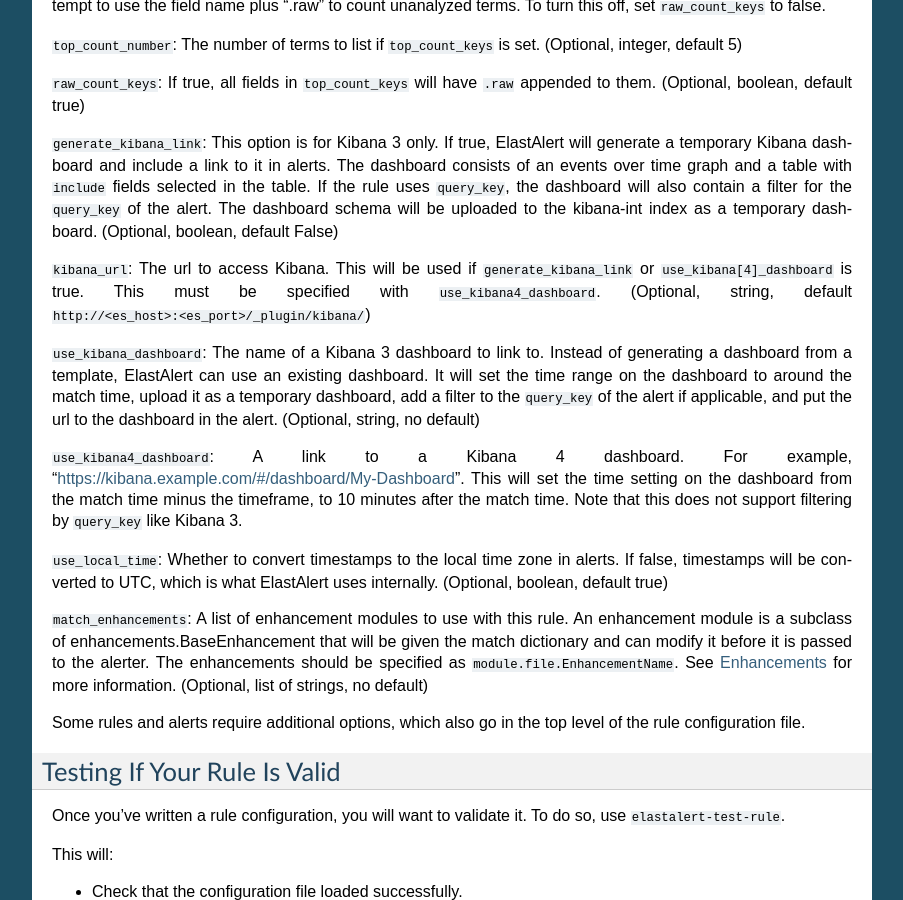
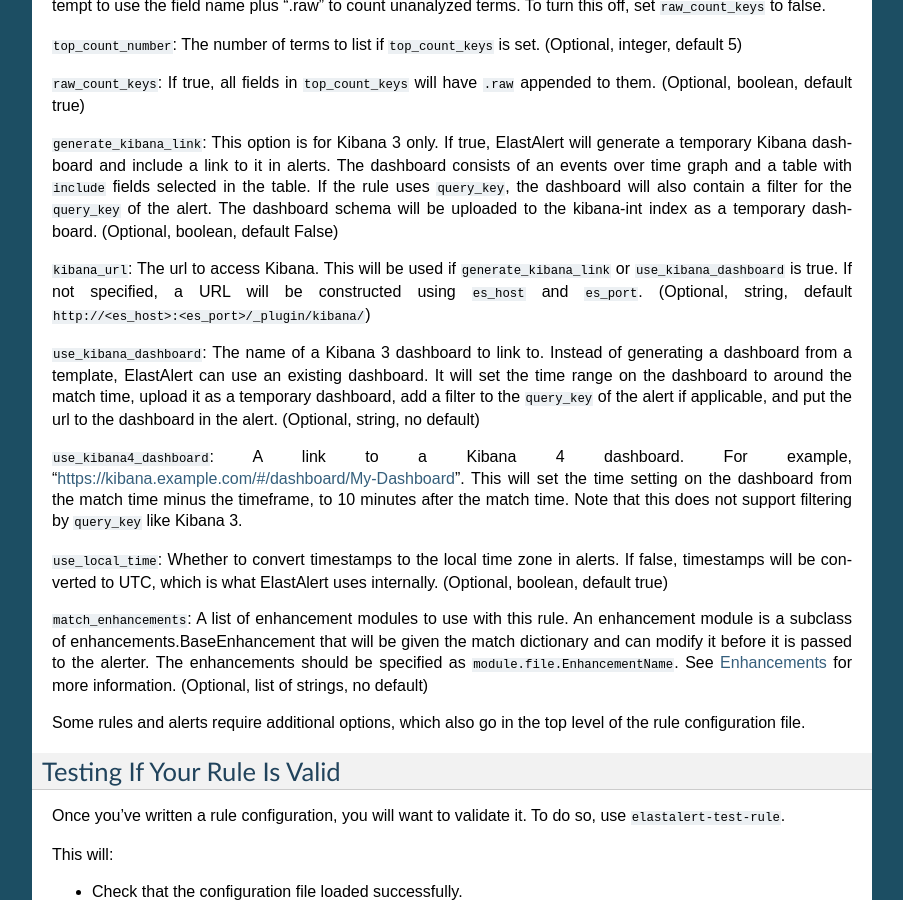
Before and after one commit to Yelp/elastalert, a Sphinx documentation site: the page built from docs/source/ruletypes.rst, in a window 1280 px wide and 900 px high, scrolled down 3382 px. Shown: the whole window, without its empty margins (198-1101 px from the left). Built offline with Sphinx 7.4.7, drawn with Linux system fonts in a browser that asks for light colours.

Commit message:
Removed kibana_url required with kibana4

```diff
--- a/docs/source/ruletypes.rst
+++ b/docs/source/ruletypes.rst
@@ -188,7 +188,7 @@ dashboard will also contain a filter for the ``query_key`` of the alert. The das
 be uploaded to the kibana-int index as a temporary dashboard. (Optional, boolean, default False)
 
 ``kibana_url``: The url to access Kibana. This will be used if ``generate_kibana_link`` or
-``use_kibana[4]_dashboard`` is true. This must be specified with ``use_kibana4_dashboard``.
+``use_kibana_dashboard`` is true. If not specified, a URL will be constructed using ``es_host`` and ``es_port``.
 (Optional, string, default ``http://<es_host>:<es_port>/_plugin/kibana/``)
 
 ``use_kibana_dashboard``: The name of a Kibana 3 dashboard to link to. Instead of generating a dashboard from a template,
```
